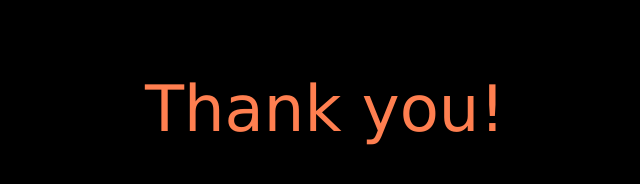
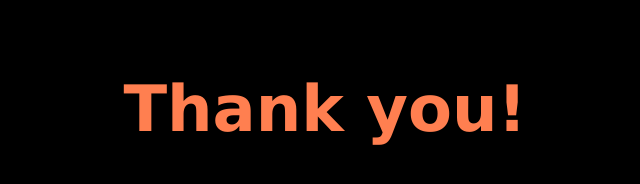
Before and after one commit to raxelss/Docs4, a plain HTML site: page done.html in a window 1280 px wide. Shown: the whole page, without its empty margins (323-963 px from the left). Drawn offline with Linux system fonts and the light colour scheme.

Commit message:
Update done.html

```diff
--- a/done.html
+++ b/done.html
@@ -9,6 +9,6 @@
 </head>
 
 <body>
-    <h class="tack">Thank you!</h>
+    <h1 class="tack">Thank you!</h1>
 </body>
 </html>
```
